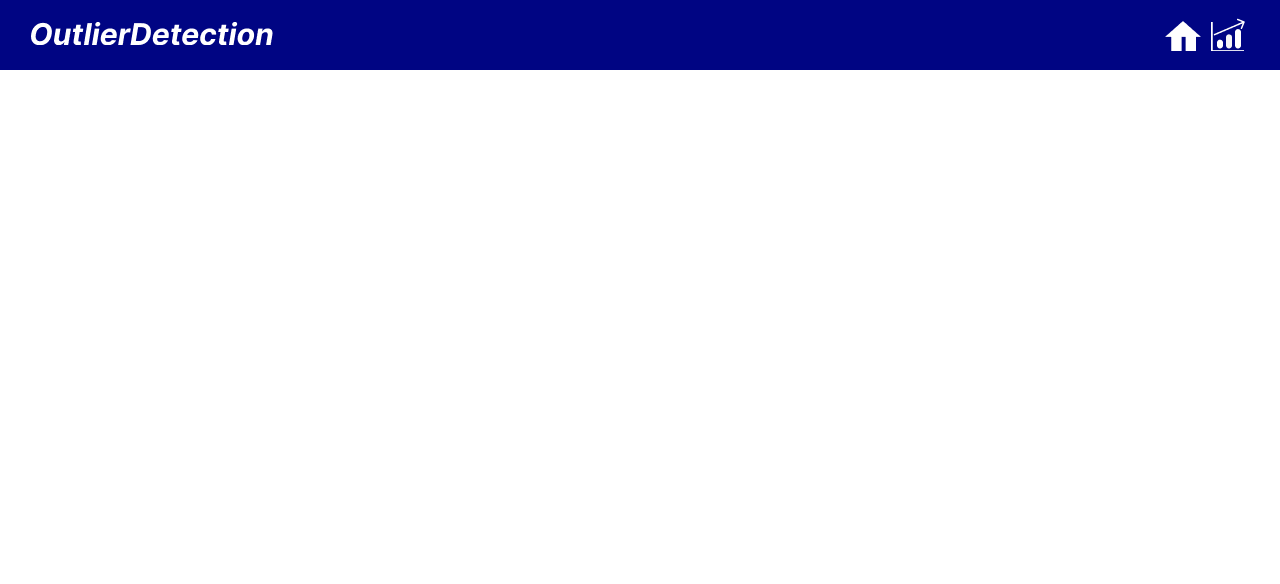
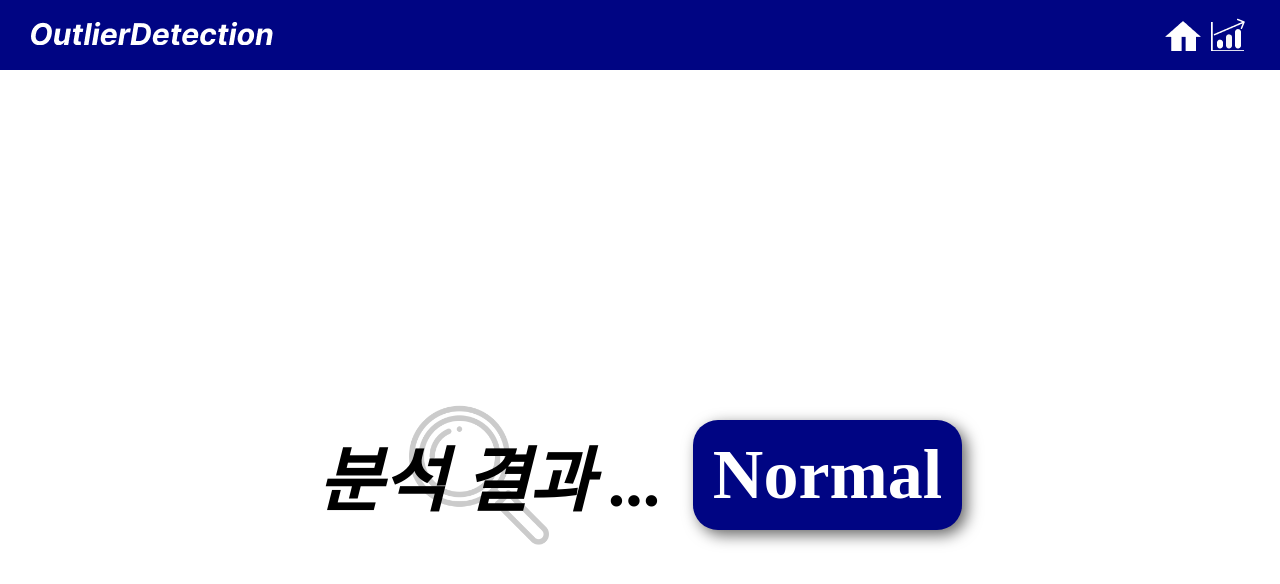
Before and after one commit to oooihmm/BA-OutlierDetection, a Vue app in the folder client/: page /statistics in a window 1280 px wide. Shown: the top 584 px of the page. Built offline with nearby package versions, Linux system fonts and the light colour scheme.

Commit message:
분석 결과 페이지

```diff
--- a/client/src/views/StatisticPage.vue
+++ b/client/src/views/StatisticPage.vue
@@ -1,8 +1,18 @@
 <template>
-  <div>
+  <div class="statistics-container">
     <Navigation />
+    <div class="result-section">
+      <div class="search-icon">
+        <img :src="require('@/assets/magnifying_glass.png')" alt="Search" class="magnifying-glass">
+      </div>
+      <div class="result-text">분석 결과 ...</div>
+      <div v-if="isOutlier" class="result-box outlier">Outlier</div>
+      <div v-else class="result-box normal">Normal</div>
+    </div>
   </div>
 </template>
+
+
 
 <script>
 import Navigation from "../components/NavigationBar.vue";
@@ -12,5 +22,66 @@ export default {
   components: {
     Navigation,
   },
+  data() {
+    return {
+      isOutlier: false,
+    };
+  },
 };
 </script>
+
+
+<style scoped>
+.statistics-container {
+  text-align: center;
+  position: relative;
+}
+
+.result-section {
+  display: inline-flex;
+  align-items: center;
+  justify-content: center;
+  margin-top: 350px;
+  position: relative;
+}
+
+.result-text {
+  font-size: 70px; /* Increased font size */
+  margin-right: 30px; /* Spacing between text and box */
+  font-style: italic;
+  font-weight: bold;
+  position: relative;
+  z-index: 2;
+}
+
+.result-box {
+  display: inline-block;
+  padding: 15px 20px; /* Adjusted padding for larger box */
+  font-size: 70px; /* Font size for the text in the box */
+  color: white;
+  border-radius: 25px;
+  font-weight: bold;
+  box-shadow: 5px 5px 15px rgba(0, 0, 0, 0.6); /* Drop shadow for the box */
+}
+
+.outlier {
+  background-color: #000583; /* Dark blue color */
+}
+
+.normal {
+  background-color: #000583; /* Example color, change as needed */
+}
+
+.magnifying-glass {
+  position: absolute; /* 절대 위치 설정 */
+  top: 50%; /* 중앙 정렬을 위한 설정 */
+  left: 25%;
+  transform: translate(-50%, -50%); /* 중앙 정렬을 위한 설정 */
+  width: 140px; /* 원하는 크기로 조정 */
+  height: auto; /* 비율 유지 */
+  z-index: 1; /* 텍스트 뒤로 */
+  opacity: 0.2;
+  filter: grayscale(100%);
+}
+
+</style>
```
Also changed, not shown: client/src/assets/magnifying_glass.png (added).
